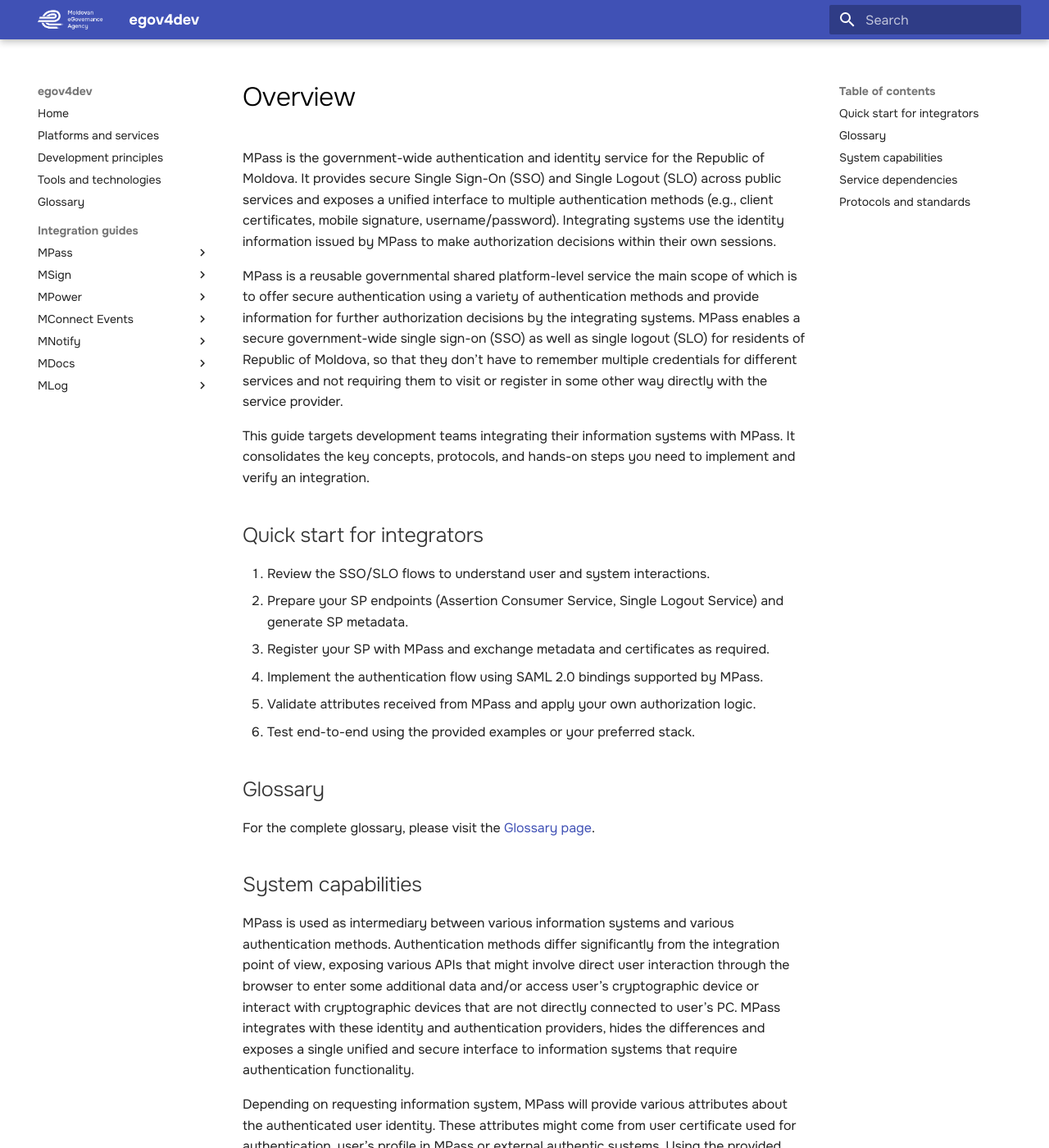
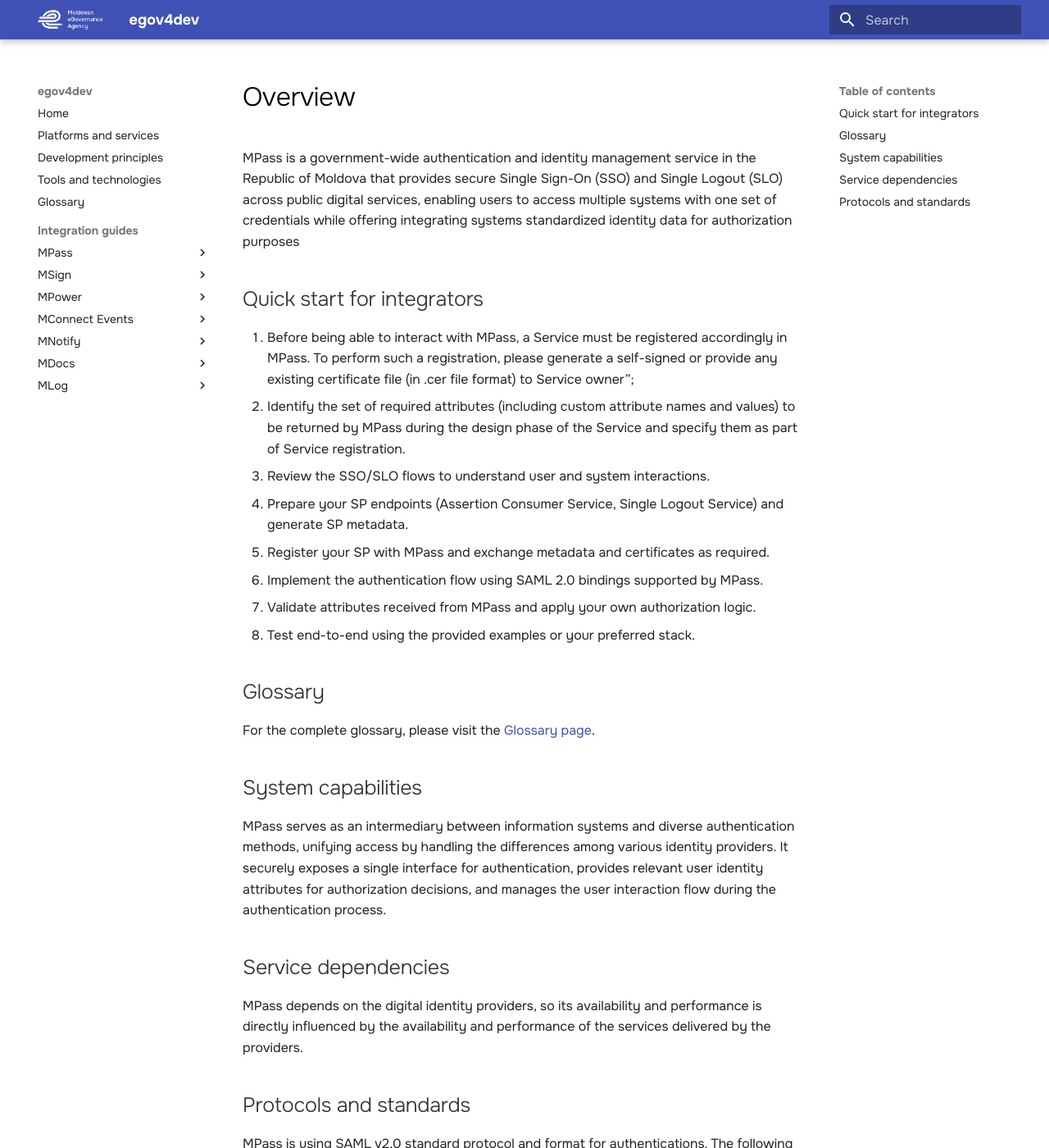
Before and after one commit to egov-moldova/egov4dev, an MkDocs documentation site: the page built from docs/guides/mpass/index.md, in a window 1280 px wide and 1400 px high. Shown: the whole window at 82% size. Built offline with MkDocs 1.6.1 and Material for MkDocs 9.7.7, drawn with Linux system fonts in a browser that asks for light colours; some of the changed text lies outside the part shown.

Commit message:
Update index.md

```diff
--- a/docs/guides/mpass/index.md
+++ b/docs/guides/mpass/index.md
@@ -1,19 +1,17 @@
 # Overview
 
-MPass is the government-wide authentication and identity service for the Republic of Moldova. It provides secure Single Sign-On (SSO) and Single Logout (SLO) across public services and exposes a unified interface to multiple authentication methods (e.g., client certificates, mobile signature, username/password). Integrating systems use the identity information issued by MPass to make authorization decisions within their own sessions.
-
-MPass is a reusable governmental shared platform-level service the main scope of which is to offer secure authentication using a variety of authentication methods and provide information for further authorization decisions by the integrating systems. MPass enables a secure government-wide single sign-on (SSO) as well as single logout (SLO) for residents of Republic of Moldova, so that they don’t have to remember multiple credentials for different services and not requiring them to visit or register in some other way directly with the service provider.
-
-This guide targets development teams integrating their information systems with MPass. It consolidates the key concepts, protocols, and hands-on steps you need to implement and verify an integration.
+MPass is a government-wide authentication and identity management service in the Republic of Moldova that provides secure Single Sign-On (SSO) and Single Logout (SLO) across public digital services, enabling users to access multiple systems with one set of credentials while offering integrating systems standardized identity data for authorization purposes
 
 ## Quick start for integrators
 
-1. Review the SSO/SLO flows to understand user and system interactions.
-2. Prepare your SP endpoints (Assertion Consumer Service, Single Logout Service) and generate SP metadata.
-3. Register your SP with MPass and exchange metadata and certificates as required.
-4. Implement the authentication flow using SAML 2.0 bindings supported by MPass.
-5. Validate attributes received from MPass and apply your own authorization logic.
-6. Test end-to-end using the provided examples or your preferred stack.
+1. Before being able to interact with MPass, a Service must be registered accordingly in MPass. To perform such a registration, please generate a self-signed or provide any existing certificate file (in .cer file format) to Service owner”;
+2. Identify the set of required attributes (including custom attribute names and values) to be returned by MPass during the design phase of the Service and specify them as part of Service registration.
+3. Review the SSO/SLO flows to understand user and system interactions.
+4. Prepare your SP endpoints (Assertion Consumer Service, Single Logout Service) and generate SP metadata.
+5. Register your SP with MPass and exchange metadata and certificates as required.
+6. Implement the authentication flow using SAML 2.0 bindings supported by MPass.
+7. Validate attributes received from MPass and apply your own authorization logic.
+8. Test end-to-end using the provided examples or your preferred stack.
 
 ## Glossary
 
@@ -21,11 +19,7 @@
 
 ## System capabilities
 
-MPass is used as intermediary between various information systems and various authentication methods. Authentication methods differ significantly from the integration point of view, exposing various APIs that might involve direct user interaction through the browser to enter some additional data and/or access user’s cryptographic device or interact with cryptographic devices that are not directly connected to user’s PC. MPass integrates with these identity and authentication providers, hides the differences and exposes a single unified and secure interface to information systems that require authentication functionality.
-
-Depending on requesting information system, MPass will provide various attributes about the authenticated user identity. These attributes might come from user certificate used for authentication, user’s profile in MPass or external authentic systems. Using the provided identity attribute values, integrating systems can further perform authorization decisions inside their session established for the authenticated identity.
-
-For actual authentication, MPass exposes web pages that guide the user through authentication method, method specific data input, authentication progress and result pages.
+MPass serves as an intermediary between information systems and diverse authentication methods, unifying access by handling the differences among various identity providers. It securely exposes a single interface for authentication, provides relevant user identity attributes for authorization decisions, and manages the user interaction flow during the authentication process.
 
 ## Service dependencies
 
```
